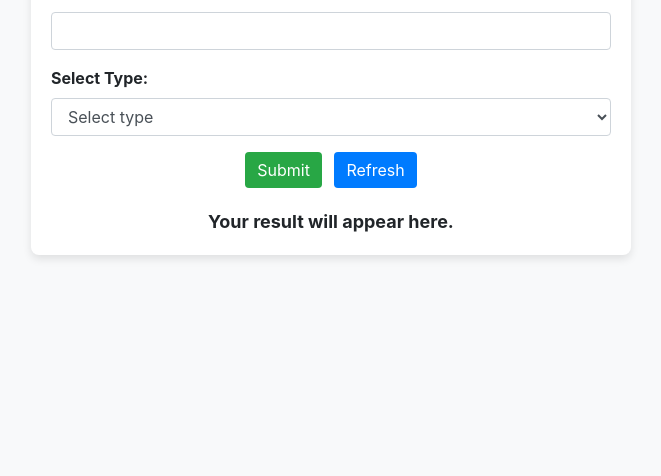
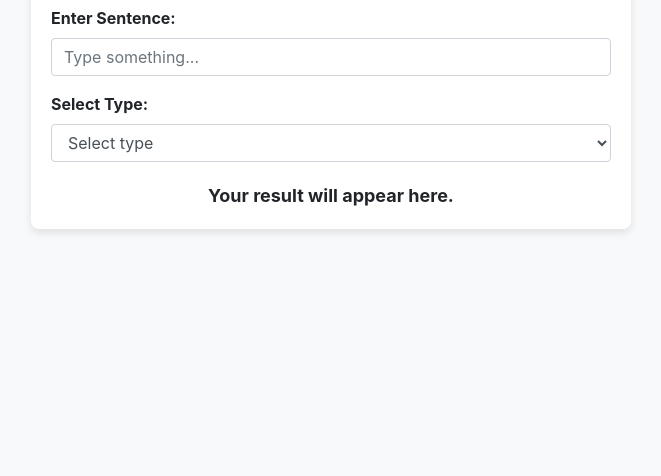
Before and after one commit to kingvinod112/Test, a plain HTML site: page Sent.html in a window 1280 px wide. Shown: the part 324-800 px from the top of the page, without its empty margins (309-970 px from the left). Drawn offline with nearby package versions, Linux system fonts and the light colour scheme.

Commit message:
Update Sent.html

```diff
--- a/Sent.html
+++ b/Sent.html
@@ -56,7 +56,7 @@
         <form id="sentenceForm">
             <div class="form-group">
                 <label for="sentenceInput">Enter Sentence:</label>
-                <input type="text" id="sentenceInput" class="form-control" required>
+                <input type="text" id="sentenceInput" class="form-control" placeholder="Type something...">
             </div>
             <div class="form-group">
                 <label for="conversionType">Select Type:</label>
@@ -69,10 +69,6 @@
                     <option value="wordcount">Word Count</option>
                 </select>
             </div>
-            <div class="form-group text-center">
-                <button type="button" class="btn btn-secondary" onclick="transformText()">Submit</button>
-                <a href="Sent.html" class="btn btn-custom ml-2">Refresh</a>
-            </div>
         </form>
         <div class="output-container">
             <div class="result" id="result">Your result will appear here.</div>
@@ -80,6 +76,9 @@
     </div>
 
     <script>
+        document.getElementById('sentenceInput').addEventListener('input', transformText);
+        document.getElementById('conversionType').addEventListener('change', transformText);
+
         function transformText() {
             const inputText = document.getElementById('sentenceInput').value.trim();
             const transformationType = document.getElementById('conversionType').value;
```
